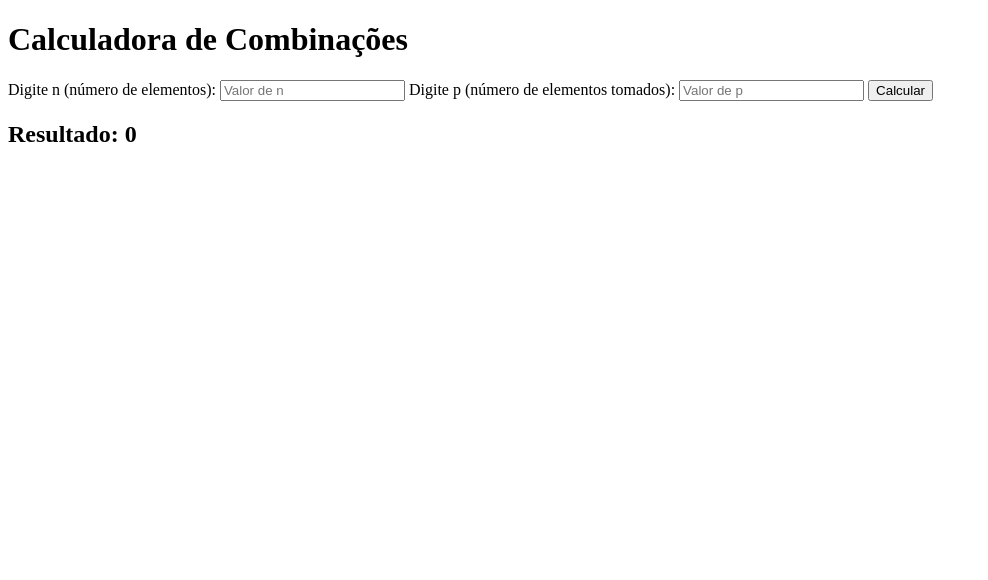
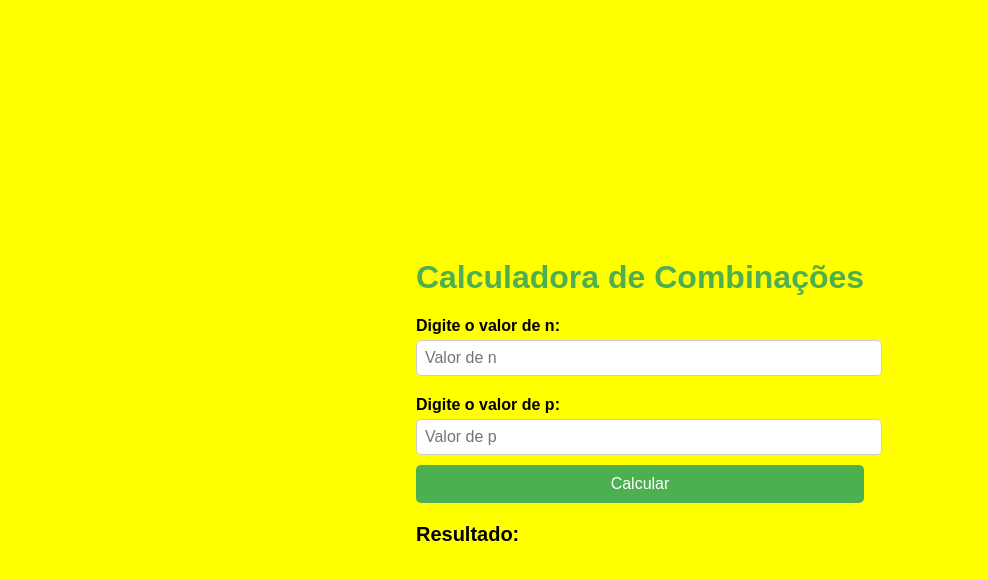
Before and after one commit to GOLDPURE/calculadora.de.combinacoes, a plain HTML site: page index.html in a window 1280 px wide. Shown: the whole page, without its empty margins (0-988 px from the left). Drawn offline with Linux system fonts and the light colour scheme.

Commit message:
Update index.html

```diff
--- a/index.html
+++ b/index.html
@@ -4,20 +4,22 @@
     <meta charset="UTF-8">
     <meta name="viewport" content="width=device-width, initial-scale=1.0">
     <title>Calculadora de Combinações</title>
-    <link rel="stylesheet" href="styles.css">
+    <link rel="stylesheet" href="style.css">
 </head>
 <body>
-    <div class="calculator">
+
+    <div class="container">
         <h1>Calculadora de Combinações</h1>
-        <label for="n">Digite n (número de elementos):</label>
-        <input type="number" id="n" placeholder="Valor de n" required>
 
-        <label for="p">Digite p (número de elementos tomados):</label>
-        <input type="number" id="p" placeholder="Valor de p" required>
+        <label for="n">Digite o valor de n:</label>
+        <input type="number" id="n" placeholder="Valor de n">
 
-        <button onclick="calcularCombinacao()">Calcular</button>
+        <label for="p">Digite o valor de p:</label>
+        <input type="number" id="p" placeholder="Valor de p">
 
-        <h2>Resultado: <span id="resultado">0</span></h2>
+        <button onclick="calcularCombinacoes()">Calcular</button>
+
+        <h2 id="resultado">Resultado: </h2>
     </div>
 
     <script src="script.js"></script>
```
